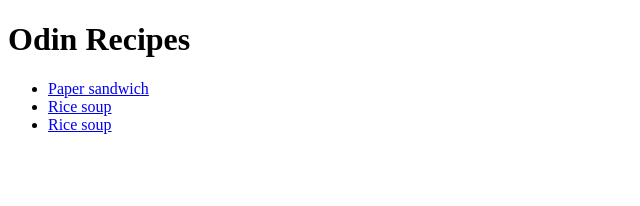
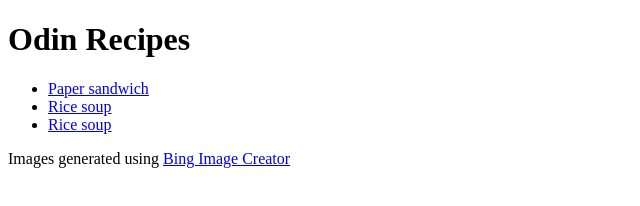
Before and after one commit to kinacinspace/odin-recipes, a plain HTML site: page index.html in a window 1280 px wide. Shown: the whole page, without its empty margins (0-640 px from the left). Drawn offline with Linux system fonts and the light colour scheme.

Commit message:
Add credit for used images

```diff
--- a/index.html
+++ b/index.html
@@ -12,5 +12,6 @@
         <li><a href="recipes/apple-toast.html">Rice soup</a></li>
         <li><a href="recipes/rice-soup.html">Rice soup</a></li>
     </ul>
+    <footer>Images generated using <a href="https://www.bing.com/images/create" target="_blank">Bing Image Creator</a></footer>
 </body>
 </html>
```
